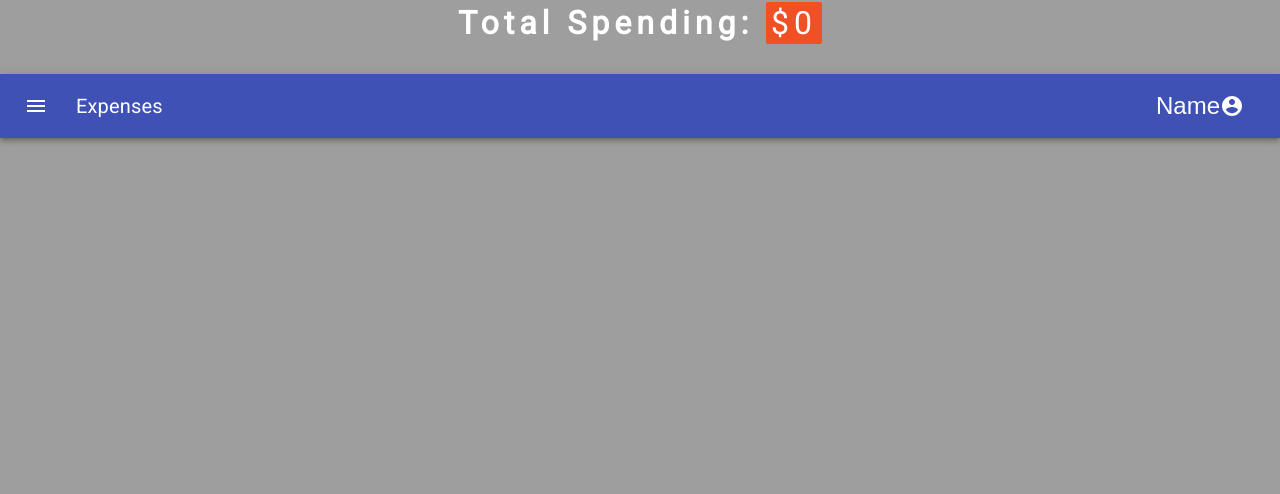
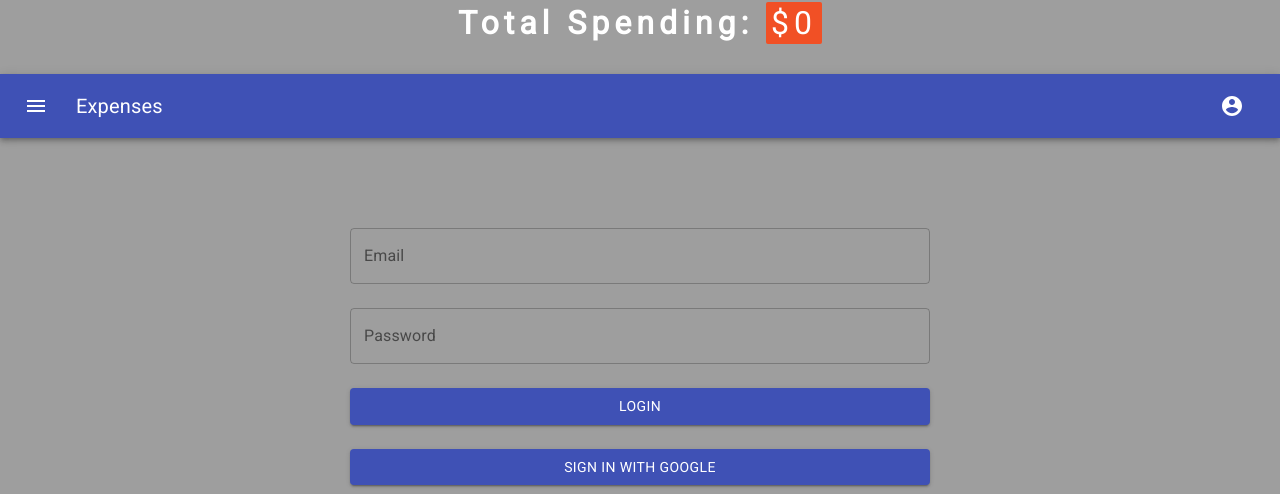
Before and after one commit to gokhandogan7/Budget-Calculator, a React (Create React App) app: page /login in a window 1280 px wide. Shown: the part 393-887 px from the top of the page. Before the commit the page ends 800 px from the top, so only its background shows below. Built offline with nearby package versions, Linux system fonts and the light colour scheme; no server answers.

Commit message:
context file, sing in and sign out defined

```diff
--- a/src/App.js
+++ b/src/App.js
@@ -5,15 +5,14 @@ import { ExpenseForm } from "./components/ExpenseForm";
 import { Alert } from "./components/Alert";
 import { v4 as uuidv4 } from "uuid";
 import AppRouter from "./Router/Router";
+import AuthContext from './context/AuthContext'
 
 const initialExpenses = localStorage.getItem("expenses")
   ? JSON.parse(localStorage.getItem("expenses"))
   : [];
 
 function App() {
-  {
-    console.log(process.env);
-  }
+
   //all expenses, add expense
   const [expenses, setExpenses] = useState(initialExpenses);
   // single expense
@@ -28,7 +27,6 @@ function App() {
   const [id, setId] = useState(0);
   // ************useEffect************//
   useEffect(() => {
-    console.log("we called storage");
     localStorage.setItem("expenses", JSON.stringify(expenses));
   }, [expenses]);
 
@@ -102,7 +100,7 @@ function App() {
   };
 
   return (
-    <>
+    <AuthContext>
       {alert.show && <Alert type={alert.type} text={alert.text} />}
       <Alert />
       <h1>Budget Calculator</h1>
@@ -132,7 +130,7 @@ function App() {
         </span>
       </h1>
       <AppRouter />
-    </>
+    </AuthContext>
   );
 }
 
--- a/src/Router/Router.js
+++ b/src/Router/Router.js
@@ -9,7 +9,7 @@ function AppRouter() {
       <Navbar />
       <Switch>
         <Route path='/register' component={Signup} />
-        <Route path='/login ' component={Signin} />
+        <Route path='/login' component={Signin} />
       </Switch>
     </Router>
   );
--- a/src/components/Navbar.js
+++ b/src/components/Navbar.js
@@ -1,4 +1,4 @@
-import React from 'react';
+import React, {useContext, useCallback} from 'react';
 import { makeStyles } from '@material-ui/core/styles';
 import AppBar from '@material-ui/core/AppBar';
 import Toolbar from '@material-ui/core/Toolbar';
@@ -8,6 +8,8 @@ import MenuIcon from '@material-ui/icons/Menu';
 import AccountCircle from '@material-ui/icons/AccountCircle';
 import MenuItem from '@material-ui/core/MenuItem';
 import Menu from '@material-ui/core/Menu';
+import {FirebaseAuthContext} from '../context/AuthContext'
+import firebase from '../firebase/firebase.utils'
 
 const useStyles = makeStyles((theme) => ({
   root: {
@@ -22,6 +24,8 @@ const useStyles = makeStyles((theme) => ({
 }));
 
 export default function Navbar() {
+  const {currentUser} = useContext(FirebaseAuthContext)
+
   const classes = useStyles();
   const [auth, setAuth] = React.useState(true);
   const [anchorEl, setAnchorEl] = React.useState(null);
@@ -38,6 +42,10 @@ export default function Navbar() {
   const handleClose = () => {
     setAnchorEl(null);
   };
+
+  const handleSignOut = () => {
+    firebase.signOut();
+  } ;
 
   return (
     <div className={classes.root}>
@@ -58,7 +66,8 @@ export default function Navbar() {
                 aria-haspopup="true"
                 onClick={handleMenu}
                 color="inherit"
-              >Name
+
+              >{currentUser?.displayName}
                 <AccountCircle />
               </IconButton>
               <Menu
@@ -79,6 +88,7 @@ export default function Navbar() {
 
                 <MenuItem onClick={handleClose}>Profile</MenuItem>
                 <MenuItem onClick={handleClose}>My account</MenuItem>
+                <MenuItem onClick={handleSignOut}>Sign Out</MenuItem>
               </Menu>
             </div>
           )}
--- /dev/null
+++ b/src/context/AuthContext.js
@@ -0,0 +1,31 @@
+import React, {createContext, useState, useEffect} from 'react'
+import firebase from '../firebase/firebase.utils';
+
+
+export const FirebaseAuthContext = createContext();
+
+
+
+function AuthContext(props) {
+    const [autorized, setAutorized] = useState(false)
+    const [currentUser, setCurrentUser] = useState()
+
+useEffect(() => {
+    firebase.firebaseAuth.onAuthStateChanged((user)=>{
+        console.log(user)
+
+        setCurrentUser(user)
+
+    })
+}, [])
+
+
+
+    return (
+        <FirebaseAuthContext.Provider value={{currentUser}}>
+            {props.children}
+        </FirebaseAuthContext.Provider>
+    )
+}
+
+export default AuthContext
--- a/src/firebase/firebase.utils.js
+++ b/src/firebase/firebase.utils.js
@@ -33,6 +33,9 @@ class Firebase {
   this.firebaseAuth.signInWithEmailAndPassword(email, password);
   }
 
+  signOut() {
+    this.firebaseAuth.signOut();
+  }
 }
 
 export default new Firebase();
--- a/src/pages/Signin.js
+++ b/src/pages/Signin.js
@@ -4,7 +4,7 @@ import { makeStyles } from "@material-ui/core/styles";
 import firebase from "../firebase/firebase.utils";
 import { Formik } from "formik";
 
-console.log(firebase);
+
 const styles = makeStyles({
   wrapper: {
     marginTop: "5rem",
@@ -24,8 +24,8 @@ function Signin() {
   const signInStyles = styles();
 
   const handleFormSubmit = (values) => {
-    alert(JSON.stringify(values, null, 2));
-    /* firebase.signIn(values.email, values.password) */
+     alert(JSON.stringify(values, null, 2));
+    firebase.signIn(values.email, values.password)
   };
 
   return (
@@ -36,6 +36,7 @@ function Signin() {
             values,
             handleChange,
             errors,
+            handleFormSubmit,
 
 
         }) => (
@@ -69,6 +70,7 @@ function Signin() {
                   variant="contained"
                   color="primary"
                   fullWidth
+                  onClick={handleFormSubmit}
                 >
                   Login
                 </Button>
```
Also changed, not shown: src/pages/Signup.js (+10 -10 lines).
